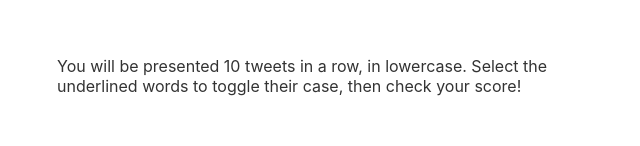
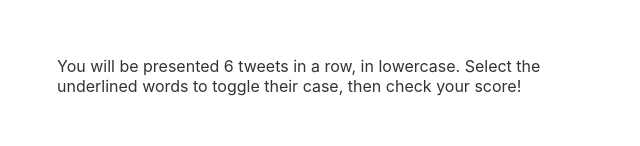
Before and after one commit to dgellow/TRUMPSCREAMING, a Svelte app: page / in a window 1280 px wide. Shown: the part 212-358 px from the top of the page, without its empty margins (308-948 px from the left). Built offline with nearby package versions, Linux system fonts and the light colour scheme.

Commit message:
Reduce number of rounds

```diff
--- a/src/components/Start.svelte
+++ b/src/components/Start.svelte
@@ -1,5 +1,5 @@
 <script lang="ts">
-	import { gameStore } from "../stores"
+	import { gameStore, roundNumbers } from "../stores"
 </script>
 
 <div>
@@ -11,8 +11,9 @@
 		<span class="upper">SCREAMED OUT LOUD</span>?
 	</p>
 	<p>
-		You will be presented 10 tweets in a row, in lowercase. Select the underlined words to toggle their case, then
-		check your score!
+		You will be presented
+		{roundNumbers}
+		tweets in a row, in lowercase. Select the underlined words to toggle their case, then check your score!
 	</p>
 	<div class="button"><button on:click={() => gameStore.next()}>Let's start!🦅</button></div>
 </div>
--- a/src/stores.ts
+++ b/src/stores.ts
@@ -2,7 +2,7 @@ import { update_keyed_each } from "svelte/internal"
 import { get, writable } from "svelte/store"
 import { fetchLatestTweets, Tweet } from "./client"
 
-export const roundNumbers = 10
+export const roundNumbers = 6
 const minCapitalLetters = 2
 
 function createTweetsStore() {
```
